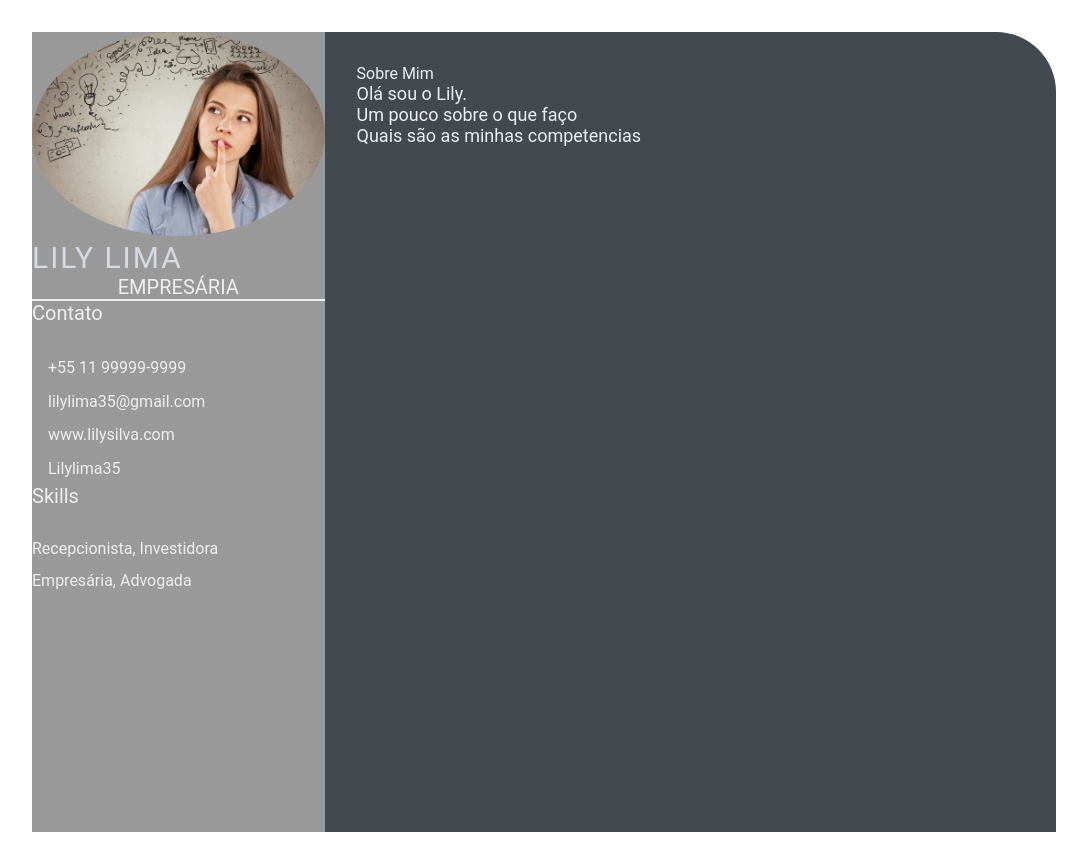
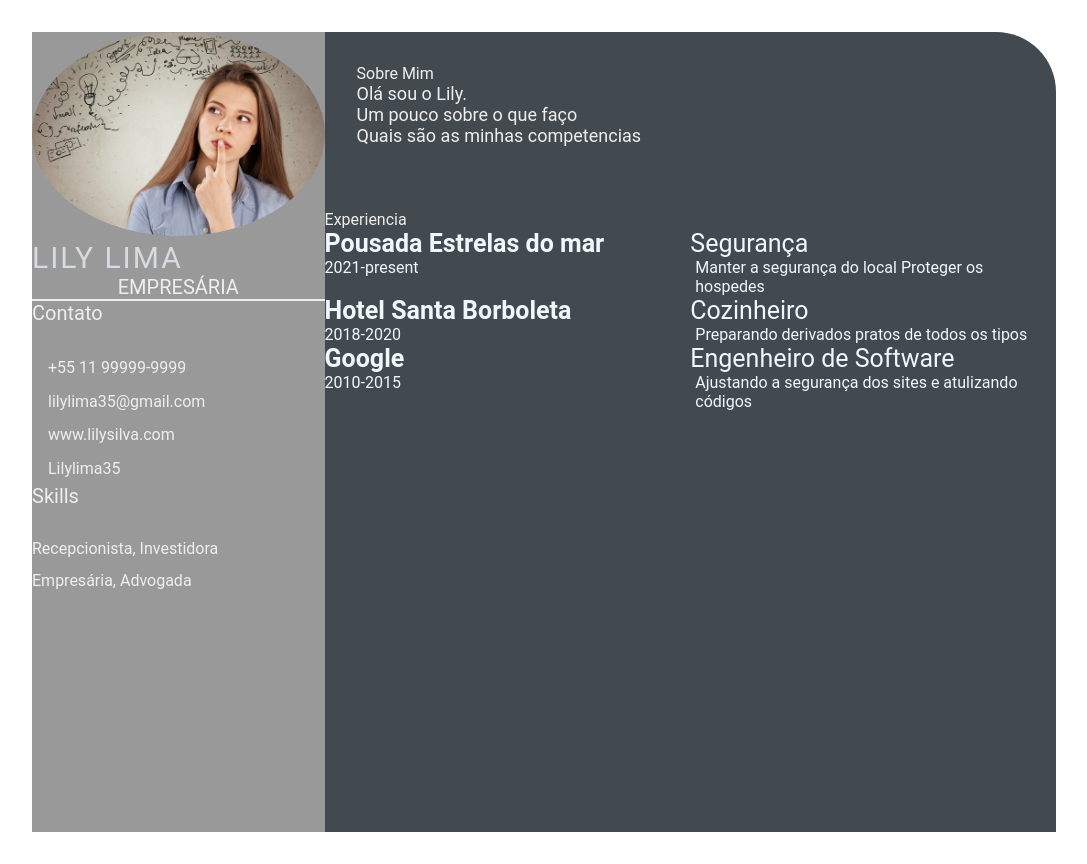
Before and after one commit to Lenzo20/Projecto-new-world.github.io, a plain HTML site: page index.html in a window 1280 px wide. Shown: the whole page, without its empty margins (96-1183 px from the left). Drawn offline with Linux system fonts and the light colour scheme.

Commit message:
experience

```diff
--- a/index.html
+++ b/index.html
@@ -50,6 +50,44 @@
                     </p><!--about-me-contents-->
 
                 </section><!--about gap-->
+            </div><!--rigth-section-contents-->
+        <section class="experience gap">
+            <div class="right-title">
+                Experiencia
+            </div><!--right-title-->
+            <div class="experience-contents">
+                <div class="exp-left">
+                    <p class="exp-company-name">Pousada Estrelas do mar</p>
+                    <p class="exp-company-period">2021-present</p>
+                </div><!--exp-left-->
+                <div class="exp-right">
+                    <p class="exp-position">Segurança</p>
+                    <p class="exp-desc">
+                        Manter a segurança do local
+                        Proteger os hospedes
+                    </p>
+                </div><!--exp-right-->
+                <div class="exp-left">
+                    <p class="exp-company-name">Hotel Santa Borboleta</p>
+                    <p class="exp-company-period">2018-2020</p>
+                </div><!--exp-left-->
+                <div class="exp-right">
+                    <p class="exp-position">Cozinheiro</p>
+                    <p class="exp-desc">
+                        Preparando derivados pratos de todos os tipos
+                </div>
+                <div class="exp-left">
+                    <p class="exp-company-name">Google</p>
+                    <p class="exp-company-period">2010-2015</p>
+                </div><!--exp-left-->
+                <div class="exp-right">
+                    <p class="exp-position">Engenheiro de Software</p>
+                    <p class="exp-desc">
+                        Ajustando a segurança dos sites e atulizando códigos
+                </div>
+            </div><!--experience-contents-->
+
+        </section><!--experience gap-->
 
             </div><!--rigth-section-contents-->
         </section><!--rigth-section-->
--- a/style.css
+++ b/style.css
@@ -101,3 +101,38 @@
     font-size: 18px;
     color: #eeeeee;
 }
+
+.experience-contents,
+.education-contents,
+.awards-contents {
+    display: grid;
+    grid-template-columns: repeat(2, 1fr);
+    padding-bottom: 2rem;
+    color: #F1F8FD;
+}
+
+.exp-company-name,
+.education-school-name,
+.awards-company-name {
+    font-size: 25px;
+    font-weight: bold;
+}
+
+.exp-time-period,
+.educationp-time-period,
+.awards-time-period {
+    font-size: 18px;
+}
+
+.exp-position,
+.education-subject,
+.awards-name {
+    font-size: 25px;
+}
+
+.exp-desc,
+.education-desc,
+.awards-desc {
+    font-size: 16px;
+    padding-left: 5px;
+}
```
